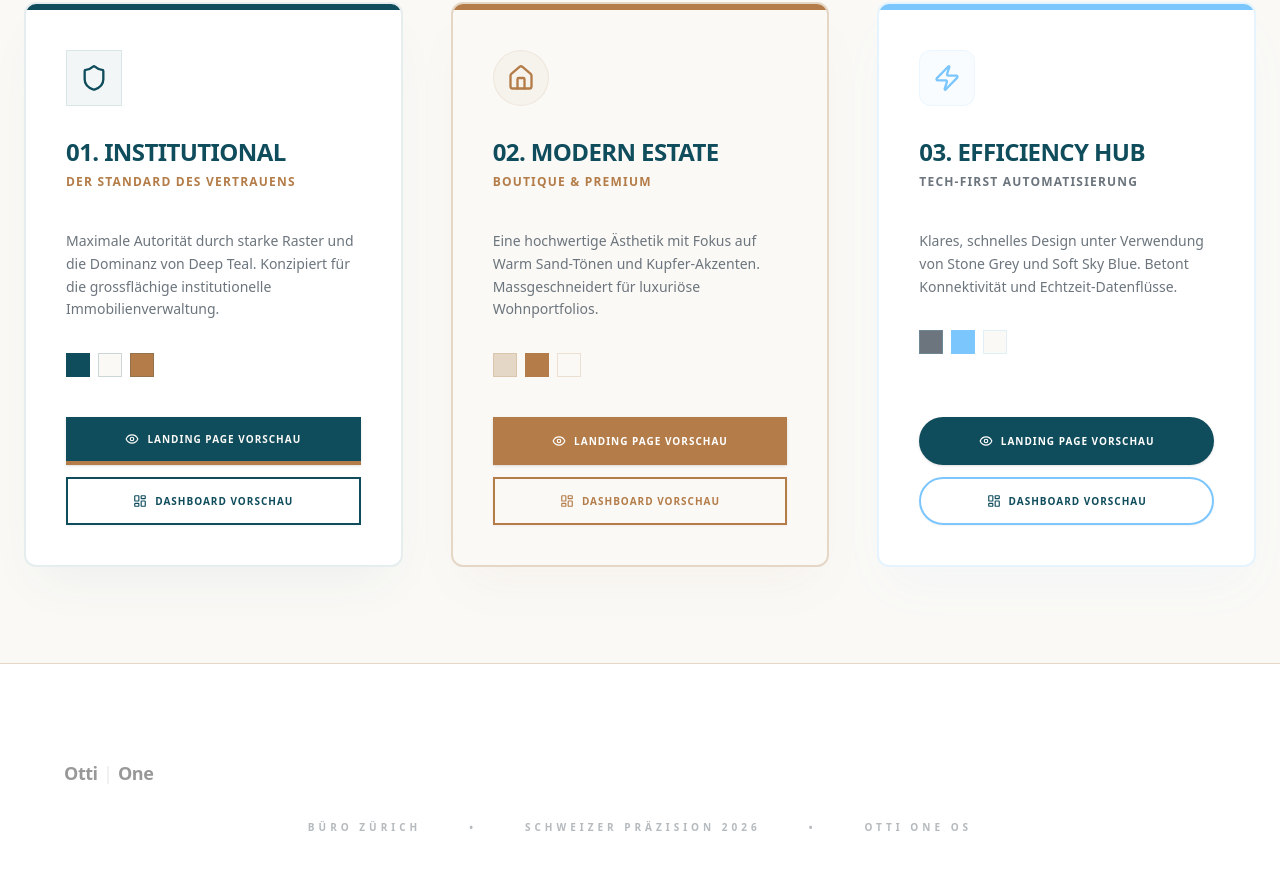
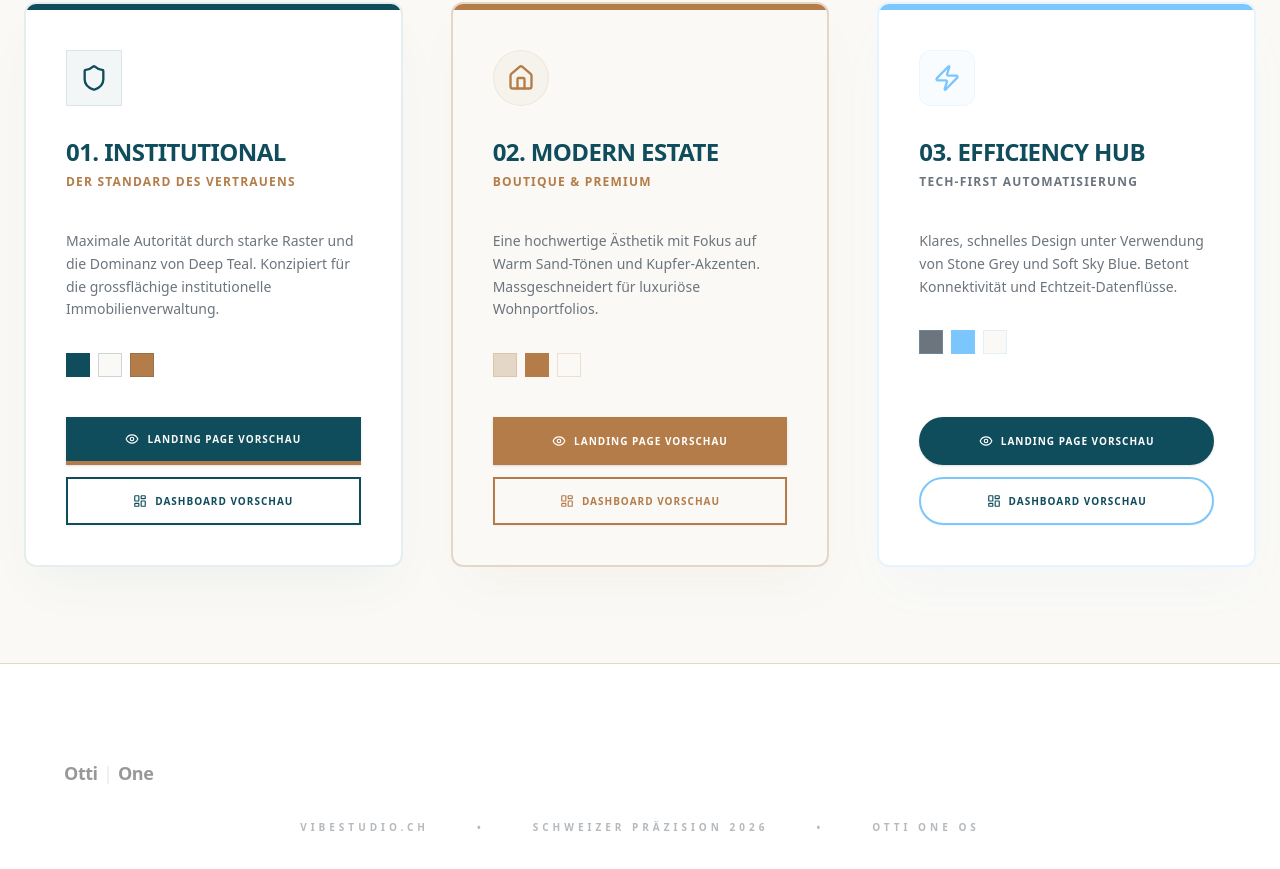
Before and after one commit to Benjaminamos11/property-managment-preview, a Next.js app: page /proposals in a window 1280 px wide. Shown: the part 643-1512 px from the top of the page. Built offline with nearby package versions, Linux system fonts and the light colour scheme.

Commit message:
Update footer attribution from Büro Zürich to vibestudio.ch

```diff
--- a/app/proposals/page.tsx
+++ b/app/proposals/page.tsx
@@ -183,7 +183,7 @@ export default function ProposalsPage() {
       <footer className="py-24 border-t border-[#E5D7C5] bg-white text-center">
         <Logo className="mx-auto mb-8 opacity-40 grayscale scale-90" />
         <div className="flex justify-center gap-12 text-[10px] font-black uppercase tracking-[0.4em] text-[#6C757D]/50">
-           <span>Büro Zürich</span>
+           <span>vibestudio.ch</span>
            <span>&bull;</span>
            <span>Schweizer Präzision 2026</span>
            <span>&bull;</span>
```
